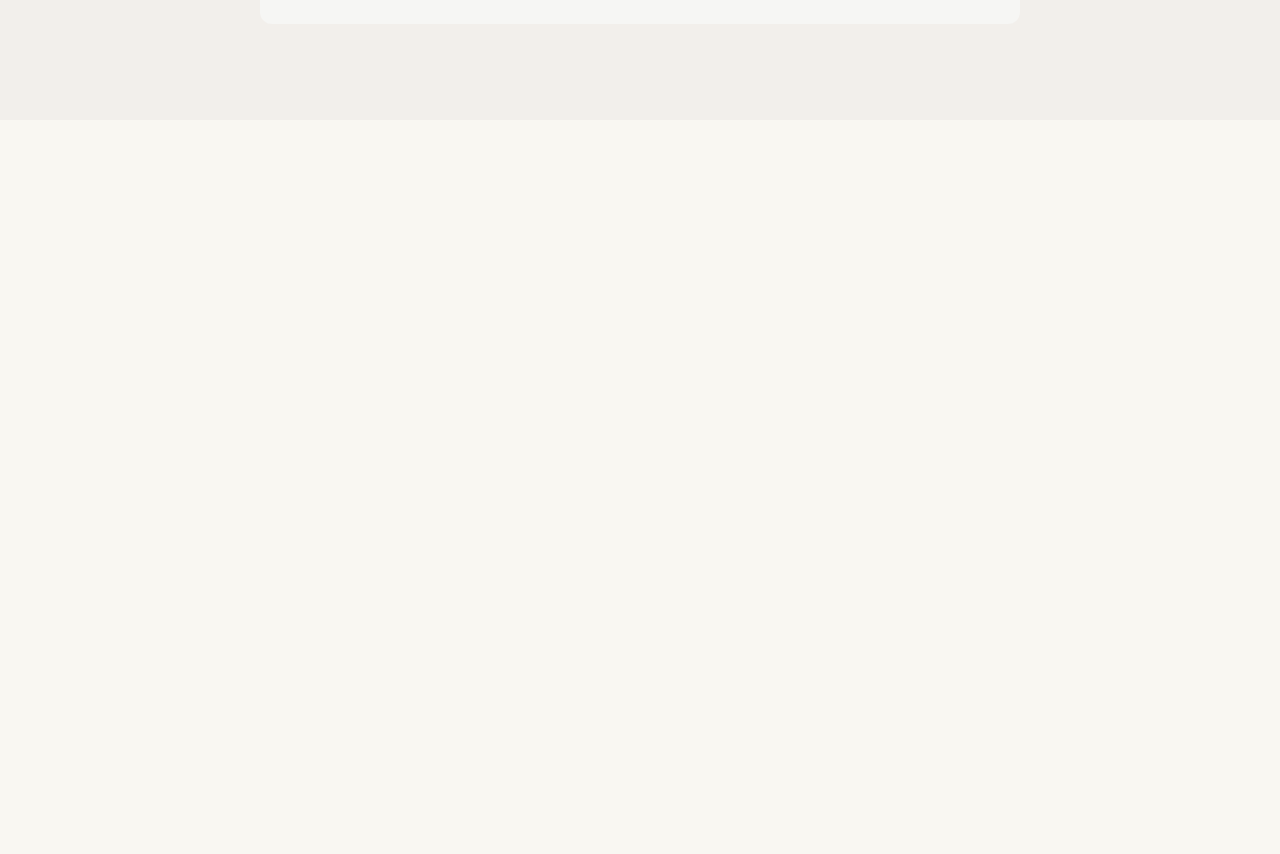
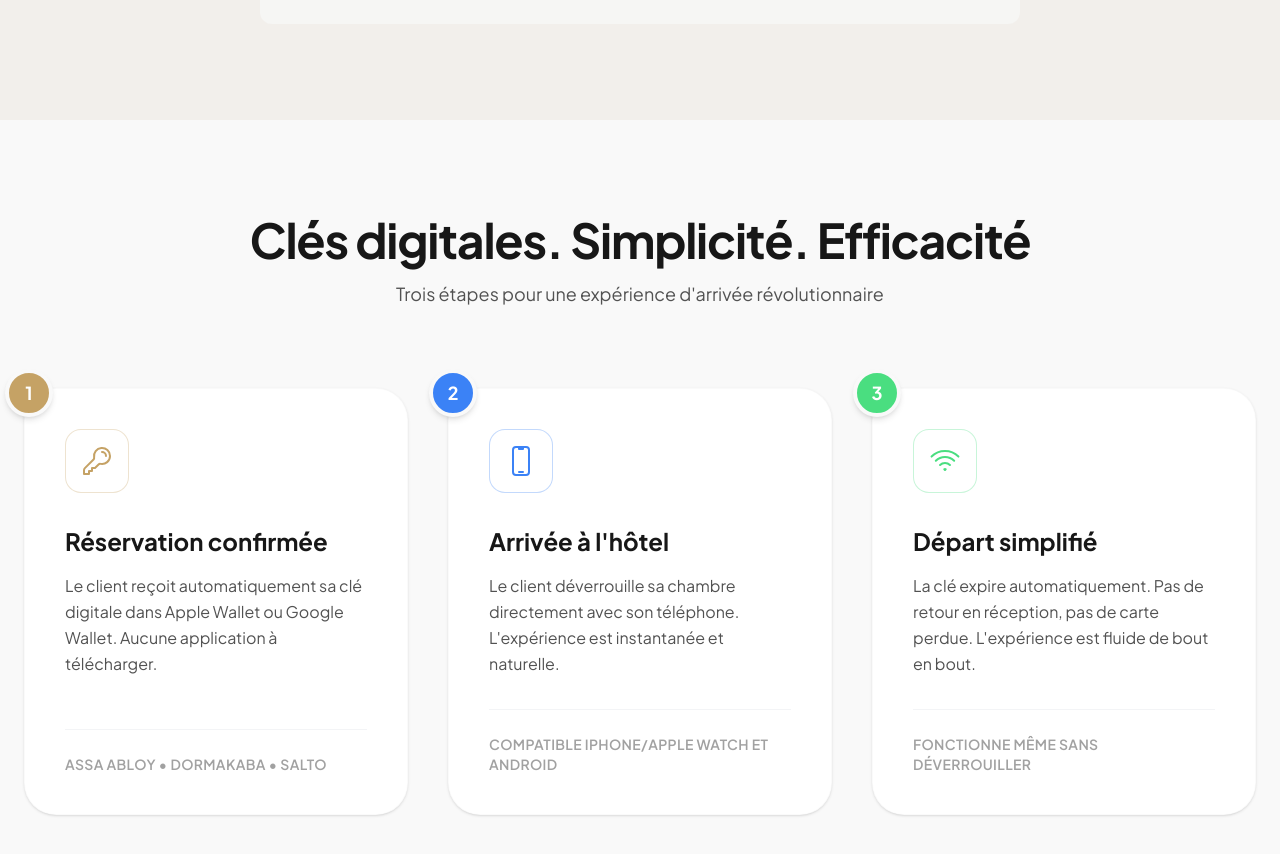
Before and after one commit to solalchetrit/loomina, a Next.js app: page / in a window 1280 px wide. Shown: the part 951-1805 px from the top of the page. Before the commit the page ends 1071 px from the top, so only its background shows below. Built offline with nearby package versions, Linux system fonts and the light colour scheme.

Commit message:
Add Unlocky-style How It Works section to homepage

```diff
--- a/app/page.tsx
+++ b/app/page.tsx
@@ -1,5 +1,6 @@
 import Image from "next/image";
 import FidjooFAQ from "@/components/FidjooFAQ";
+import HowItWorks from "@/components/HowItWorks";
 
 export default function Home() {
   return (
@@ -17,6 +18,10 @@ export default function Home() {
 
         <FidjooFAQ />
       </div>
+
+      <div className="w-full">
+        <HowItWorks />
+      </div>
     </div>
   );
 }
--- a/components/HowItWorks.tsx
+++ b/components/HowItWorks.tsx
@@ -48,25 +48,6 @@ const STEPS = [
       </svg>
     ),
   },
-  {
-    number: 4,
-    color: "bg-[#8B5CF6]", // Violet
-    iconColor: "text-[#8B5CF6]",
-    borderColor: "border-[#8B5CF6]/30",
-    title: "Séjour terminé",
-    description:
-      "La clé se désactive automatiquement et un récapitulatif de l'expérience est envoyé. Tout est sécurisé et transparent.",
-    footer: "Clés effacées en un clic",
-    icon: (
-      <svg xmlns="http://www.w3.org/2000/svg" fill="none" viewBox="0 0 24 24" strokeWidth={1.5} stroke="currentColor" className="w-8 h-8">
-        <path
-          strokeLinecap="round"
-          strokeLinejoin="round"
-          d="M9.75 9.75 4.5 15l5.25 5.25m4.5-10.5L19.5 15l-5.25 5.25M21 4.5H3"
-        />
-      </svg>
-    ),
-  },
 ];
 
 export default function HowItWorks() {
@@ -79,12 +60,12 @@ export default function HowItWorks() {
             Clés digitales. Simplicité. Efficacité
           </h2>
           <p className="text-lg text-neutral-600">
-            Quatre étapes pour une expérience d'arrivée révolutionnaire
+            Trois étapes pour une expérience d'arrivée révolutionnaire
           </p>
         </div>
 
-        {/* Grille des 4 cartes */}
-        <div className="grid grid-cols-1 md:grid-cols-2 lg:grid-cols-4 gap-8 md:gap-10">
+        {/* Grille des 3 cartes */}
+        <div className="grid grid-cols-1 md:grid-cols-3 gap-8 md:gap-10">
           {STEPS.map((step) => (
             <div
               key={step.number}
```
